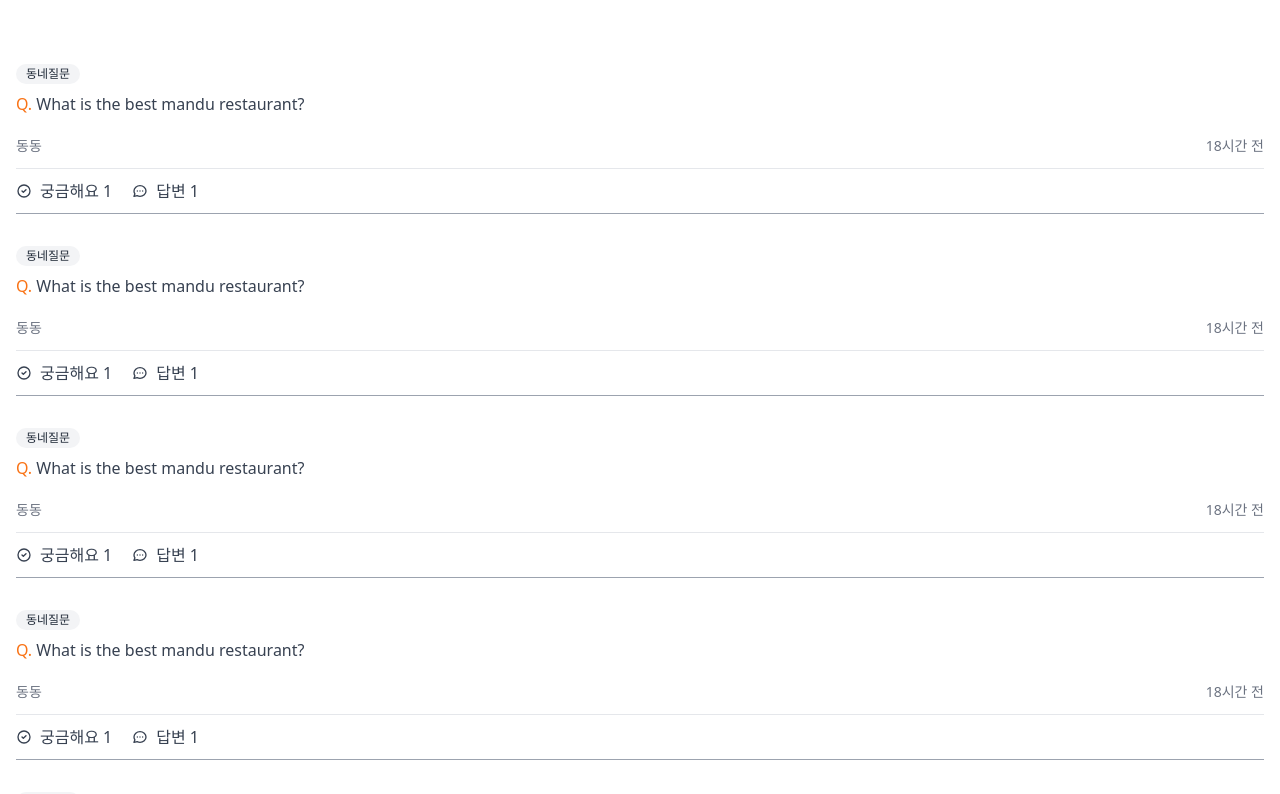
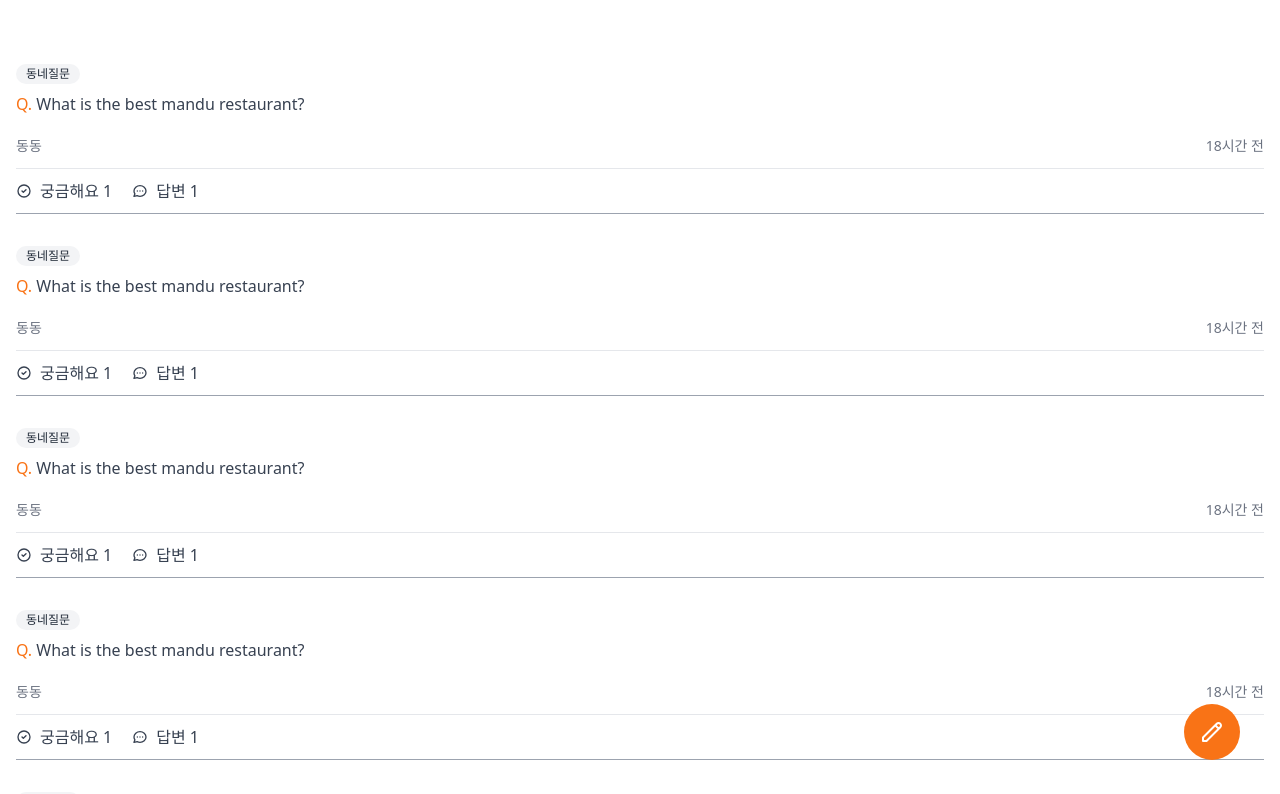
Before and after one commit to chl89828/carrot-clone, a Next.js app: page /community in a window 1280 px wide. Shown: the top 794 px of the page. Built offline with nearby package versions, Linux system fonts and the light colour scheme.

Commit message:
feat: community페이지에 write버튼 추가

```diff
--- a/pages/community/index.tsx
+++ b/pages/community/index.tsx
@@ -58,7 +58,7 @@ const Community: NextPage = () => {
         </div>
       ))}
 
-      <button>
+      <button className="fixed right-10 bottom-10 flex h-14 w-14 items-center justify-center rounded-full bg-orange-500 text-white">
         <svg
           className="h-6 w-6"
           fill="none"
```
